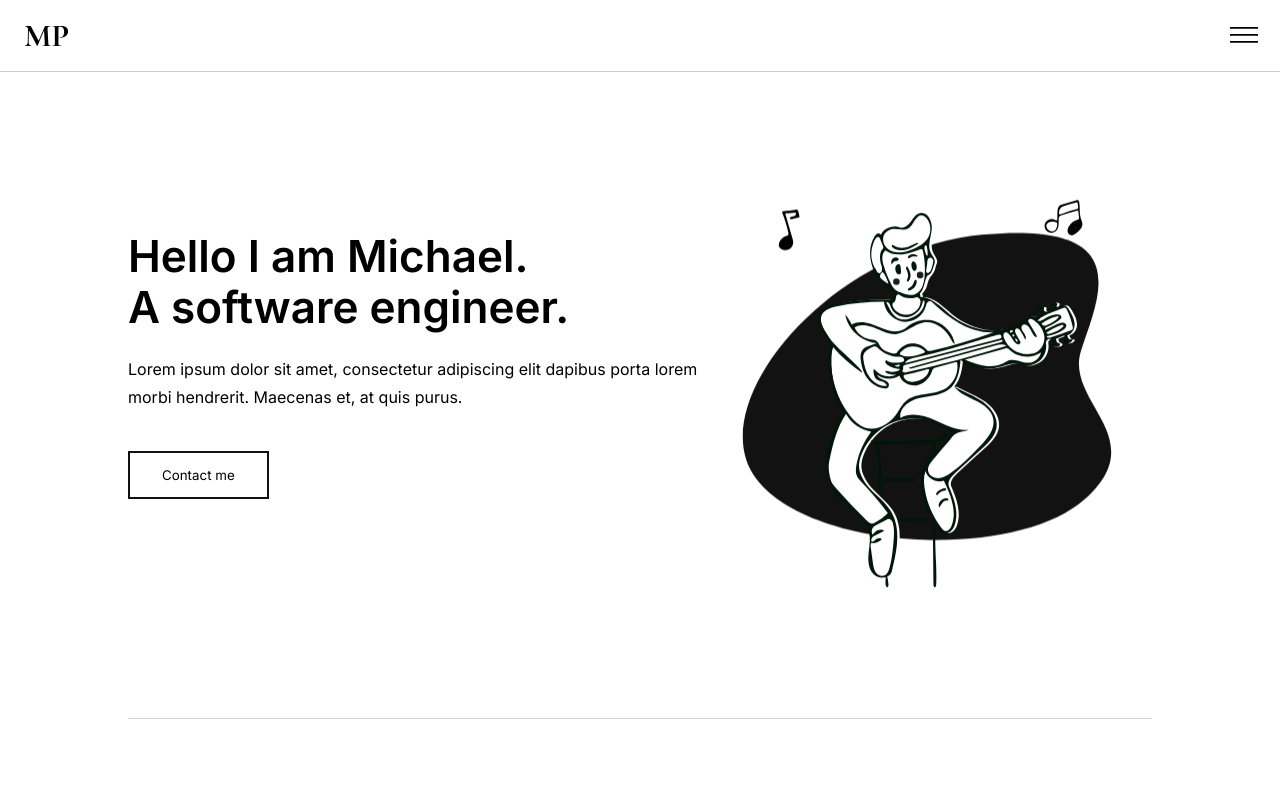
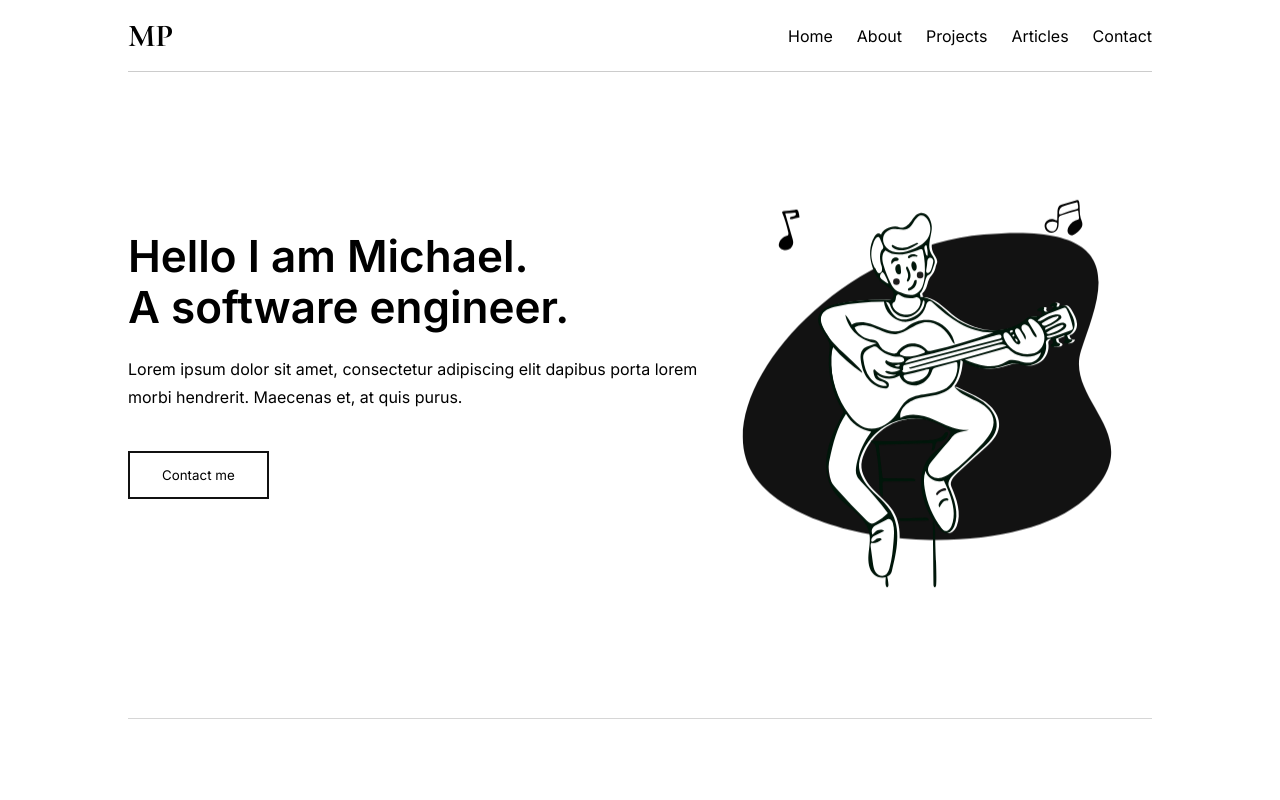
Before and after one commit to michaelparkadze/v1, a Next.js app: page / in a window 1280 px wide. Shown: the top 800 px of the page. Built offline with nearby package versions, Linux system fonts and the light colour scheme.

Commit message:
[Update] Responsive header component desktop

```diff
--- a/components/Header/index.jsx
+++ b/components/Header/index.jsx
@@ -1,11 +1,14 @@
 import React, { useState } from "react";
 import Link from "next/link";
 import Image from "next/image";
+import useWindowDimensions from "../../hooks/useWindowDimensions";
 import Menu from "../Menu";
 import styles from "./styles.module.scss";
 
 export default function Header() {
   const [open, setOpen] = useState(false);
+  const { height, width } = useWindowDimensions();
+  const isMobile = width <= 768;
 
   const toggleMenu = () => {
     setOpen(!open);
@@ -17,11 +20,33 @@ export default function Header() {
         <div className={styles.logo}>
           <Link href="/">MP</Link>
         </div>
-        <div className={styles.toggle}>
-          <button onClick={toggleMenu}>
-            <Image src="/assets/icons/menu.svg" height={28} width={28} />
-          </button>
-        </div>
+        {isMobile ? (
+          <div className={styles.toggle}>
+            <button onClick={toggleMenu}>
+              <Image src="/assets/icons/menu.svg" height={28} width={28} />
+            </button>
+          </div>
+        ) : (
+          <nav className={styles.nav}>
+            <ul>
+              <Link href="#welcome">
+                <li>Home</li>
+              </Link>
+              <Link href="#about">
+                <li>About</li>
+              </Link>
+              <Link href="#projects">
+                <li>Projects</li>
+              </Link>
+              <Link href="#articles">
+                <li>Articles</li>
+              </Link>
+              <Link href="#contact">
+                <li>Contact</li>
+              </Link>
+            </ul>
+          </nav>
+        )}
       </header>
       <Menu open={open} toggleMenu={toggleMenu} />
     </>
--- a/components/Header/styles.module.scss
+++ b/components/Header/styles.module.scss
@@ -25,6 +25,31 @@
       width: 100%;
       background: transparent;
       border: none;
+      cursor: pointer;
+    }
+  }
+  .nav {
+    > ul {
+      margin: 0;
+      padding: 0;
+      height: 100%;
+      display: flex;
+      align-items: center;
+      list-style: none;
+      > li {
+        cursor: pointer;
+        margin-left: 24px;
+      }
     }
   }
 }
+
+@media screen and (min-width: 1200px) {
+  .container {
+    margin: 0 auto;
+    max-width: 1024px;
+    .logo {
+      padding: 0;
+    }
+  }
+}
```
